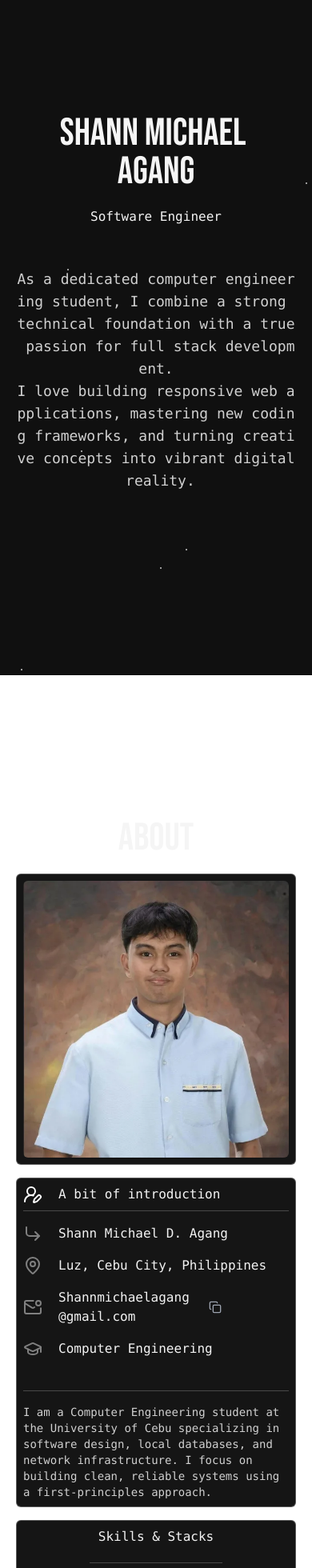
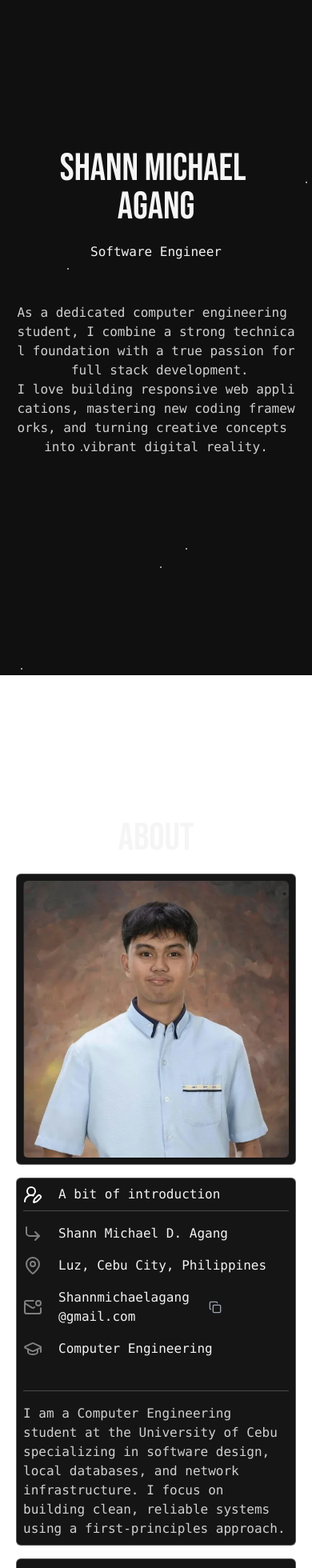
Before and after one commit to SkreTyr/Website-Portfolio, a React (Vite) app: page / in a window 390 px wide. Shown: the top 1960 px of the page at 80% size. Built offline with nearby package versions, Linux system fonts and the light colour scheme; what lightswind would draw is missing.

Commit message:
Changed Text Size

```diff
--- a/src/pages/About.tsx
+++ b/src/pages/About.tsx
@@ -59,7 +59,7 @@ const About = () => {
                 <div className="w-40 h-40 shrink-0 rounded-md overflow-hidden border border-[#ffffff4d]">
                   <img src={profileImg} alt="Profile Picture" className="w-full h-full object-cover" />
                 </div>
-                <p className="text-[#d0d0d0] font-mono text-sm md:text-base">
+                <p className="text-[#d0d0d0] font-mono text-base">
                   I am a Computer Engineering student at the University of Cebu specializing in software
                   design, local databases, and network infrastructure. I focus on building clean, reliable
                   systems using a first-principles approach.
--- a/src/pages/Home.tsx
+++ b/src/pages/Home.tsx
@@ -75,7 +75,7 @@ function Home() {
  <AutoReveal className="w-full flex justify-center">
           <TypingText
             as="p"
-            className="text-[#d0d0d0] font-mono text-center text-lg mt-10 lg:w-2/3 2xl:text-1xl"
+            className="text-[#d0d0d0] font-mono text-center text-base md:text-lg mt-10 lg:w-2/3 2xl:text-xl"
             fontSize=""
             fontWeight=""
             color=""
@@ -164,7 +164,7 @@ I love building responsive web applications, mastering new coding frameworks, an
 
 <hr className="border-t border-[#ffffff38] w-full mt-10" />
 
-<div className=' w-full md:mb-20 md:pb-20 mt-4 text-sm md:overflow-hidden md:h-fit'><p className='text-[#d0d0d0] font-mono'>I am a Computer Engineering student at the University of Cebu specializing in software design, local databases, and network infrastructure. I focus on building clean, reliable systems using a first-principles approach.</p></div>
+<div className=' w-full md:mb-20 md:pb-20 mt-4 text-base md:text-sm md:overflow-hidden md:h-fit'><p className='text-[#d0d0d0] font-mono'>I am a Computer Engineering student at the University of Cebu specializing in software design, local databases, and network infrastructure. I focus on building clean, reliable systems using a first-principles approach.</p></div>
 
 
       </div>
--- a/src/pages/ProjectDetails.tsx
+++ b/src/pages/ProjectDetails.tsx
@@ -38,7 +38,7 @@ const ProjectDetails = () => {
                 {project.title}
               </h1>
               <div className="border border-[#ffffff4d] bg-[#151515] p-4 rounded-md">
-                <p className="text-[#d0d0d0] font-mono text-sm md:text-base">{project.description}</p>
+                <p className="text-[#d0d0d0] font-mono text-base">{project.description}</p>
                 <hr className="border-t border-[#ffffff38] w-full mt-4 mb-4" />
                 <p className="text-[#d0d0d0] font-mono text-sm">{project.stack}</p>
                 {project.liveUrl && (
```
